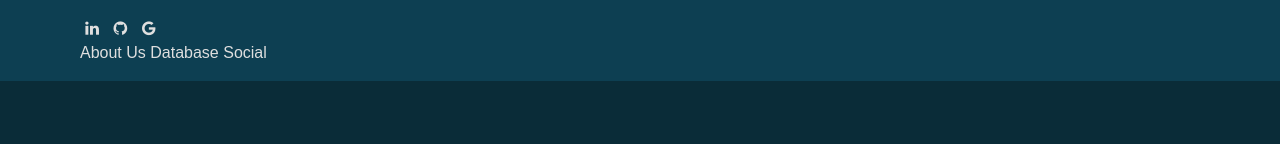
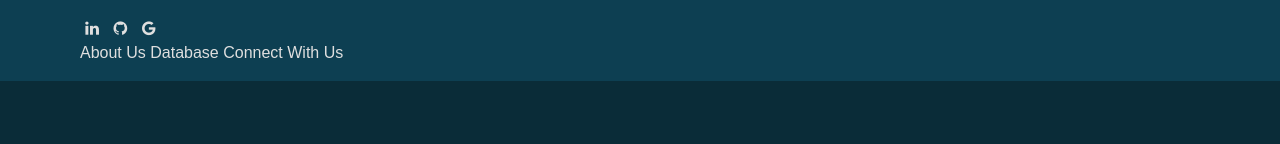
Before and after one commit to ashishk30/precise.github.io, a plain HTML site: page index.html in a window 1280 px wide. Shown: the top 144 px of the page. Drawn offline with nearby package versions, Linux system fonts and the light colour scheme; a script that the page names is missing.

Commit message:
Update index.html

```diff
--- a/index.html
+++ b/index.html
@@ -37,7 +37,7 @@
 			<div class="nav-right nav-menu">
 				<a class="nav-item" href="#about">About Us</a>
 				<a class="nav-item" href="#projects">Database</a>
-				<a class="nav-item" href="#social">Social</a>
+				<a class="nav-item" href="#social">Connect With Us</a>
 			</div>
 
 
```
